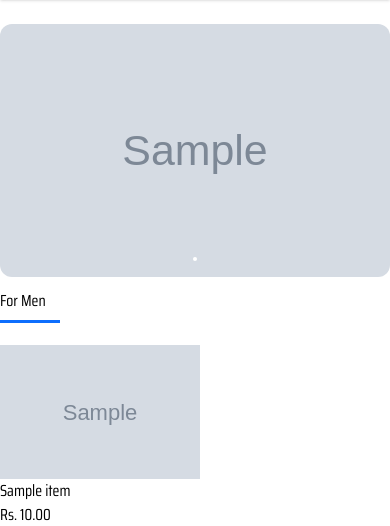
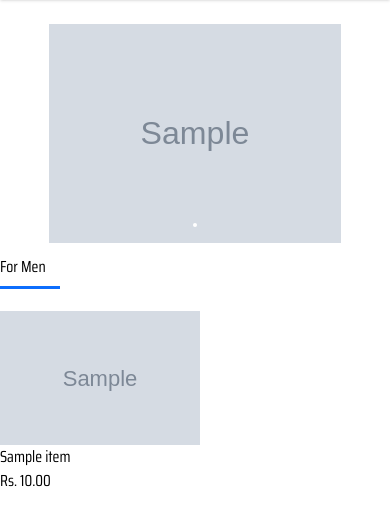
Before and after one commit to Sushan64/E-commerce, a Django app: template ecommerce/templates/ecommerce/home.html in a window 390 px wide. Shown: the part 44-570 px from the top of the page. Run offline with Django 5.2, Linux system fonts and the light colour scheme; the template is opened without the code that fills it: values that come from a table or form of the project are taken from there, others are empty; tables that the repository leaves empty hold one stand-in row (values such as "Sample post"); grey boxes marked "Sample" are stand-in pictures.

Commit message:
Assistant checkpoint: Update carousel for better image responsiveness
Assistant generated file changes:
- ecommerce/templates/ecommerce/banner.html: Make carousel images fully responsive

---

User prompt:

You are using div image should be responsive. Here half of the image got trim or cropped

Replit-Commit-Author: Assistant
Replit-Commit-Session-Id: d6a6c7d7-0d02-466c-939a-36f28037c65f

```diff
--- a/ecommerce/templates/ecommerce/banner.html
+++ b/ecommerce/templates/ecommerce/banner.html
@@ -1,11 +1,13 @@
 {% load static %}
 <div id="carousel" class="relative w-full max-w-4xl mx-auto">
   <!-- Carousel wrapper -->
-  <div class="overflow-hidden relative rounded-xl h-[30vh]" id="carousel-wrapper">
-    <div class="flex transition-transform duration-500 ease-out h-full" id="carousel-container">
+  <div class="overflow-hidden relative rounded-xl" id="carousel-wrapper">
+    <div class="flex transition-transform duration-500 ease-out" id="carousel-container">
       {% for banner in banners %}
       <div class="w-full flex-shrink-0">
-        <img src="{{ banner.image.url }}" class="w-full h-full object-cover" alt="Image 1">
+        <div class="aspect-[16/9]">
+          <img src="{{ banner.image.url }}" class="w-full h-full object-contain" alt="Banner image">
+        </div>
       </div>
       {% endfor %}
     </div>
```
